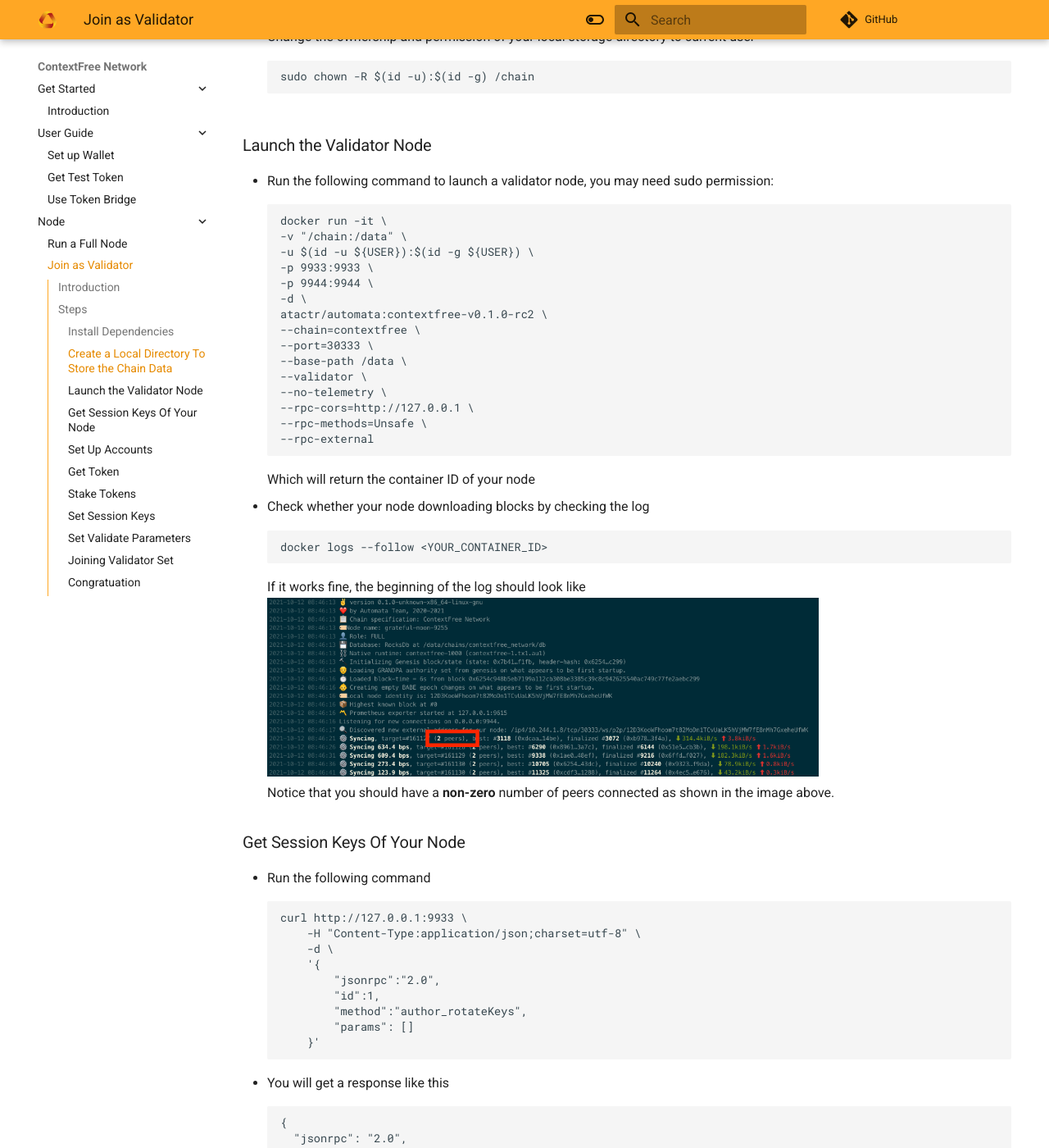
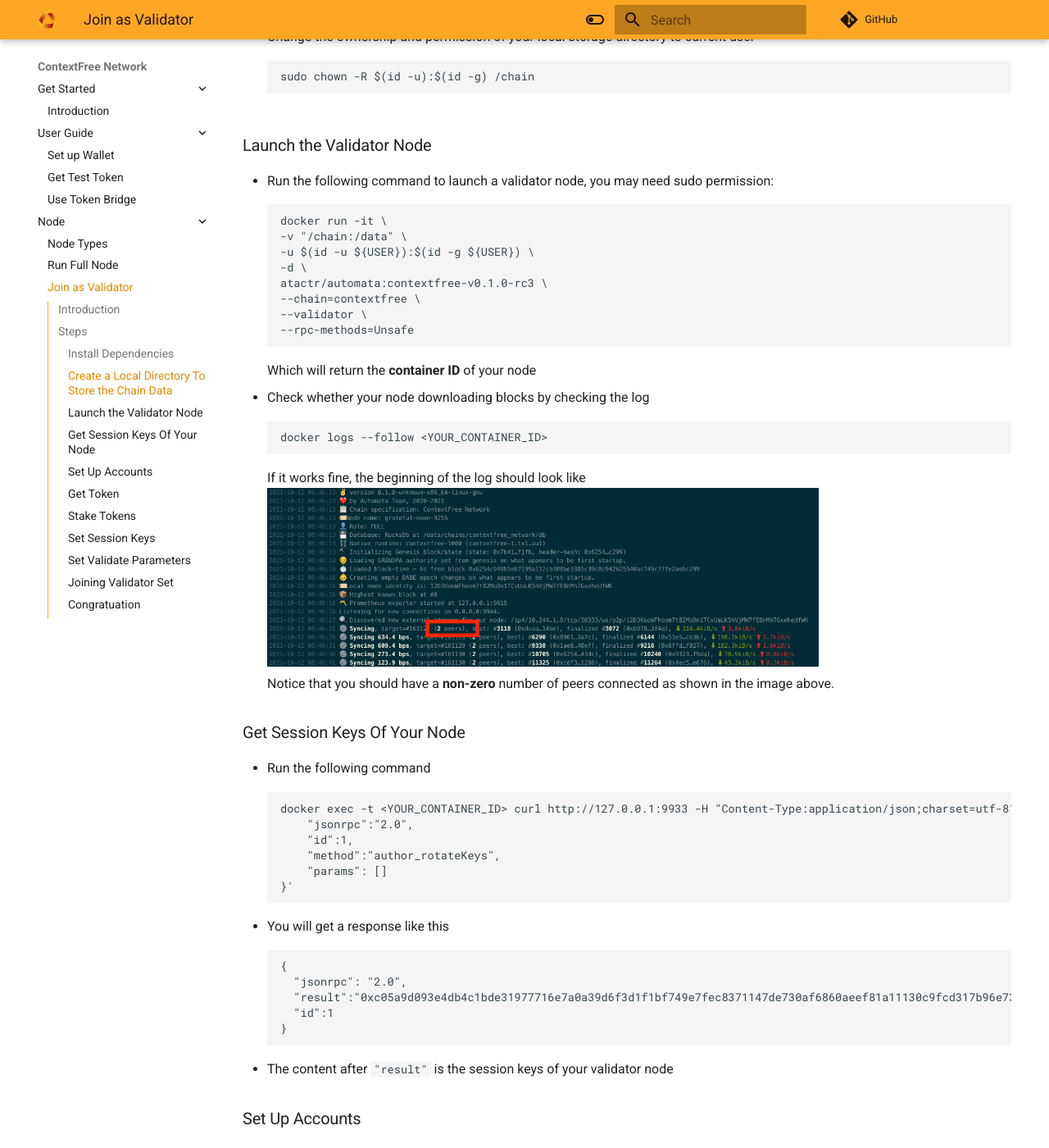
Before and after one commit to automata-network/docs, an MkDocs documentation site: the page built from docs/canarynet/node/run-validator.md, in a window 1280 px wide and 1400 px high, scrolled down 703 px. Shown: the whole window at 82% size. Built offline with MkDocs 1.6.1 and Material for MkDocs 9.7.7, drawn with Linux system fonts in a browser that asks for light colours; nearby versions of some CDN libraries; comment, search, counter and statistics services are not loaded; some of the changed text lies outside the part shown.

Commit message:
Organize code and launch commands

````diff
--- a/docs/canarynet/node/run-validator.md
+++ b/docs/canarynet/node/run-validator.md
@@ -24,20 +24,13 @@ You may want to run a validator, which means if you are elected into the validat
   docker run -it \
   -v "/chain:/data" \
   -u $(id -u ${USER}):$(id -g ${USER}) \
-  -p 9933:9933 \
-  -p 9944:9944 \
   -d \
-  atactr/automata:contextfree-v0.1.0-rc2 \
+  atactr/automata:contextfree-v0.1.0-rc3 \
   --chain=contextfree \
-  --port=30333 \
-  --base-path /data \
   --validator \
-  --no-telemetry \
-  --rpc-cors=http://127.0.0.1 \
-  --rpc-methods=Unsafe \
-  --rpc-external
+  --rpc-methods=Unsafe
   ```
-  Which will return the container ID of your node
+  Which will return the **container ID** of your node
 - Check whether your node downloading blocks by checking the log
     ```
     docker logs --follow <YOUR_CONTAINER_ID>
@@ -49,15 +42,12 @@ You may want to run a validator, which means if you are elected into the validat
 ### Get Session Keys Of Your Node
 - Run the following command
     ```
-    curl http://127.0.0.1:9933 \
-        -H "Content-Type:application/json;charset=utf-8" \
-        -d \
-        '{
-            "jsonrpc":"2.0",
-            "id":1,
-            "method":"author_rotateKeys",
-            "params": []
-        }'
+    docker exec -t <YOUR_CONTAINER_ID> curl http://127.0.0.1:9933 -H "Content-Type:application/json;charset=utf-8" -d '{
+        "jsonrpc":"2.0",
+        "id":1,
+        "method":"author_rotateKeys",
+        "params": []
+    }'
     ```
 - You will get a response like this
   ```
--- a/mkdocs.yml
+++ b/mkdocs.yml
@@ -31,7 +31,8 @@ nav:
       - Get Test Token: ./canarynet/userguide/get-test-token.md
       - Use Token Bridge: ./canarynet/userguide/token-bridge.md
     - Node:
-      - Run a Full Node: ./canarynet/node/run-node.md
+      - Node Types: ./canarynet/node/node-type.md
+      - Run Full Node: ./canarynet/node/run-full-node.md
       - Join as Validator: ./canarynet/node/run-validator.md
 
 theme:
````
Also changed, not shown: other parts of docs/canarynet/node/run-validator.md (+1 -1 lines), docs/canarynet/getstarted/introduction.md (+6 -1 lines), docs/canarynet/node/node-type.md (+4 -0 lines), docs/canarynet/node/run-full-node.md (renamed from docs/canarynet/node/run-node.md, +5 -15 lines), docs/canarynet/userguide/token-bridge.md (+1 -1 lines).
